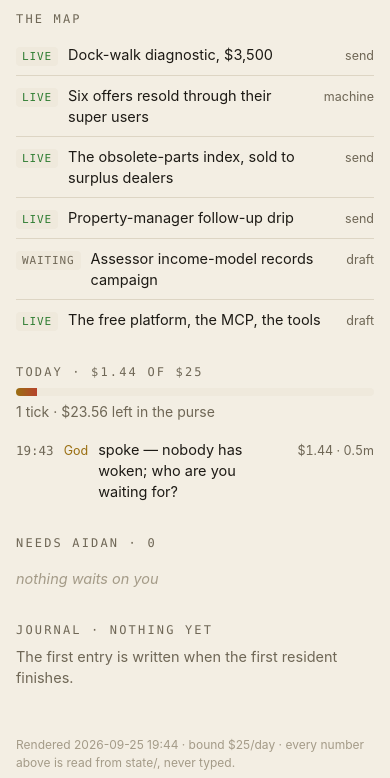
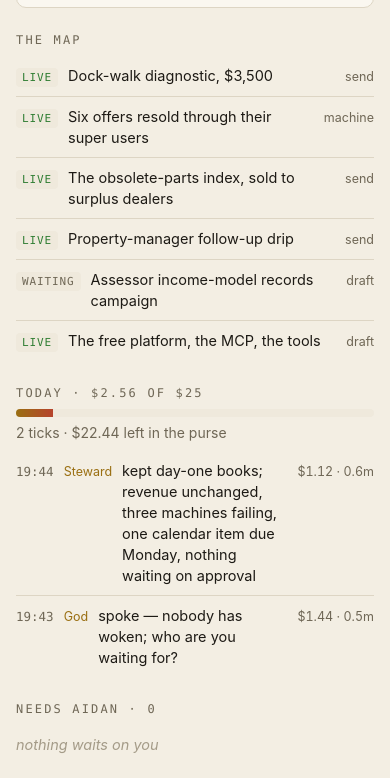
Before and after one commit to 2016judea/palace, a plain HTML site: page site/index.html in a window 390 px wide. Shown: the part 1219-1997 px from the top of the page. Drawn offline with Linux system fonts and the light colour scheme.

Commit message:
Phone view no longer clips; README names where the palace lives

```diff
--- a/site/index.html
+++ b/site/index.html
@@ -16,7 +16,7 @@ h1{font:600 13px/1 ui-monospace,Menlo,monospace;letter-spacing:.22em;text-transf
 .inl{display:inline-flex;gap:6px;align-items:center;margin:0}
 button,select,input{font:inherit;font-size:13px;background:var(--stone2);color:var(--ink);border:1px solid var(--line);border-radius:6px;padding:5px 10px}
 button{cursor:pointer}button.ok{color:var(--green);border-color:var(--green)}button.warn{color:var(--red);border-color:var(--red)}button:disabled{opacity:.4;cursor:default}
-.grid{display:grid;grid-template-columns:1fr;gap:0 40px}@media(min-width:900px){.grid{grid-template-columns:minmax(300px,380px) 1fr}}
+.grid{display:grid;grid-template-columns:1fr;gap:0 40px}.grid>div,.wrap,ul.rows li,ul.rows li>*{min-width:0}.word{overflow-wrap:anywhere}@media(min-width:900px){.grid{grid-template-columns:minmax(300px,380px) 1fr}}
 section{margin:26px 0 0}h2{font:500 12px/1 ui-monospace,Menlo,monospace;letter-spacing:.18em;text-transform:uppercase;color:var(--mute);margin:0 0 10px}
 .num{font:600 clamp(44px,8vw,72px)/1 -apple-system,"SF Pro Display",Inter,sans-serif;letter-spacing:-.03em;margin:4px 0 2px;font-variant-numeric:tabular-nums}
 .sub{color:var(--mute);font-size:14px}
@@ -28,7 +28,7 @@ section{margin:26px 0 0}h2{font:500 12px/1 ui-monospace,Menlo,monospace;letter-s
 .stairs li.here .v{color:var(--ink)}
 .word{background:var(--stone);border:1px solid var(--line);border-radius:10px;padding:16px 18px}.word p{margin:0 0 10px;font-size:15px}.word p:last-child{margin:0}.word h3{font-size:14px;margin:0 0 8px;color:var(--gold)}
 .word .who{color:var(--mute);font-size:12.5px;margin-top:10px}
-.candle{height:8px;background:var(--stone2);border-radius:4px;overflow:hidden;margin:8px 0 6px}.candle i{display:block;height:100%;width:5.8%;background:linear-gradient(90deg,var(--gold),var(--red))}
+.candle{height:8px;background:var(--stone2);border-radius:4px;overflow:hidden;margin:8px 0 6px}.candle i{display:block;height:100%;width:10.3%;background:linear-gradient(90deg,var(--gold),var(--red))}
 ul.rows{list-style:none;margin:8px 0 0;padding:0}ul.rows li{display:grid;grid-template-columns:auto auto 1fr auto;gap:10px;align-items:baseline;padding:9px 0;border-top:1px solid var(--line);font-size:14.5px}
 ul.rows li:first-child{border-top:0}ul.rows .t{font-family:ui-monospace,Menlo,monospace;color:var(--mute);font-size:12.5px}ul.rows .r{color:var(--gold);font-size:12.5px;text-transform:capitalize}
 ul.rows .a{min-width:0;overflow-wrap:anywhere}ul.rows .c{color:var(--mute);font-size:12.5px;white-space:nowrap;font-variant-numeric:tabular-nums}
@@ -40,7 +40,7 @@ a.lnk{color:var(--mute);text-decoration:underline dotted;font-size:12.5px}a.lnk:
 .journal h3{font-size:14px;margin:14px 0 4px;color:var(--gold)}.journal p{margin:0 0 8px;font-size:14.5px}
 footer{margin-top:40px;color:var(--dim);font-size:12px}
 </style></head><body><div class="wrap">
-<header><h1>The Palace</h1><div class="light green"><span class="dot"></span><span>green fields · between ticks</span><span class="seen">last tick 7:43 PM</span></div></header>
+<header><h1>The Palace</h1><div class="light green"><span class="dot"></span><span>green fields · steward is working now</span><span class="seen">last tick 7:44 PM</span></div></header>
 <div class="grid"><div>
 <section><h2>To heaven</h2><div class="num">$300</div>
 <div class="sub">of $1,000,000,000 · floor 2 of 9 · all residents walk out together</div>
@@ -51,11 +51,12 @@ footer{margin-top:40px;color:var(--dim);font-size:12px}
 <p>The demand: do not build a seventh path. Six is already ornament for a house that has sold nothing through five. Take one, send what it grants you to send, and write down what came back.</p><div class="who">spoken 2026-09-25T19:43:10 · from the-upward-glance</div></div></section>
 <section><h2>The map</h2><ul class="rows two"><li><span class='s live'>live</span><span class='a'>Dock-walk diagnostic, $3,500</span><span class='c'>send</span></li><li><span class='s live'>live</span><span class='a'>Six offers resold through their super users</span><span class='c'>machine</span></li><li><span class='s live'>live</span><span class='a'>The obsolete-parts index, sold to surplus dealers</span><span class='c'>send</span></li><li><span class='s live'>live</span><span class='a'>Property-manager follow-up drip</span><span class='c'>send</span></li><li><span class='s waiting'>waiting</span><span class='a'>Assessor income-model records campaign</span><span class='c'>draft</span></li><li><span class='s live'>live</span><span class='a'>The free platform, the MCP, the tools</span><span class='c'>draft</span></li></ul></section>
 </div><div>
-<section><h2>Today · $1.44 of $25</h2><div class="candle"><i></i></div>
-<div class="sub">1 tick · $23.56 left in the purse</div>
-<ul class="rows"><li><span class='t'>19:43</span><span class='r'>god</span><span class='a'>spoke — nobody has woken; who are you waiting for?</span><span class='c'>$1.44 · 0.5m</span></li></ul></section>
+<section><h2>Today · $2.56 of $25</h2><div class="candle"><i></i></div>
+<div class="sub">2 ticks · $22.44 left in the purse</div>
+<ul class="rows"><li><span class='t'>19:44</span><span class='r'>steward</span><span class='a'>kept day-one books; revenue unchanged, three machines failing, one calendar item due Monday, nothing waiting on approval</span><span class='c'>$1.12 · 0.6m</span></li><li><span class='t'>19:43</span><span class='r'>god</span><span class='a'>spoke — nobody has woken; who are you waiting for?</span><span class='c'>$1.44 · 0.5m</span></li></ul></section>
 <section><h2>Needs Aidan · 0</h2><ul class="rows ob"><li class='empty'>nothing waits on you</li></ul></section>
-<section class="journal"><h2>Journal · nothing yet</h2><p class='sub'>The first entry is written when the first resident finishes.</p></section>
+<section class="journal"><h2>Journal · 2026-09-25</h2><h3>19:46 Steward · palace
+Books for 2026-09-25, day one. Revenue: $300 to date, no new line. Stripe checkout query via bricks/.env returned no parseable body inside this tick&#x27;s cap, so Stripe is unverified today, not zero; business inbox not opened for the same reason. Purse: yesterday had no ticks; today so far God $1.44 (1 tick), Steward under $2.00. Machines: su-run 0, intake 0; metrics-digest 126, permits-refresh 126, drip-managers_followup 127 — Desktop paths, TCC, Merchant&#x27;s to name for Aidan. Calendar: one item due 2026-09-28 (assessor-records path, status check only). Outbox, approved, done: all empty, nothing waiting. Nothing dead to retire: state/.tick.lock belongs to the running tick; bricks&#x27; 6 worktrees are Aidan&#x27;s own sessions.</h3></section>
 </div></div>
-<footer>Rendered 2026-09-25 19:44 · bound $25/day · every number above is read from state/, never typed.</footer>
+<footer>Rendered 2026-09-25 19:45 · bound $25/day · every number above is read from state/, never typed.</footer>
 </div></body></html>
```
Also changed, not shown: 2 other files.
